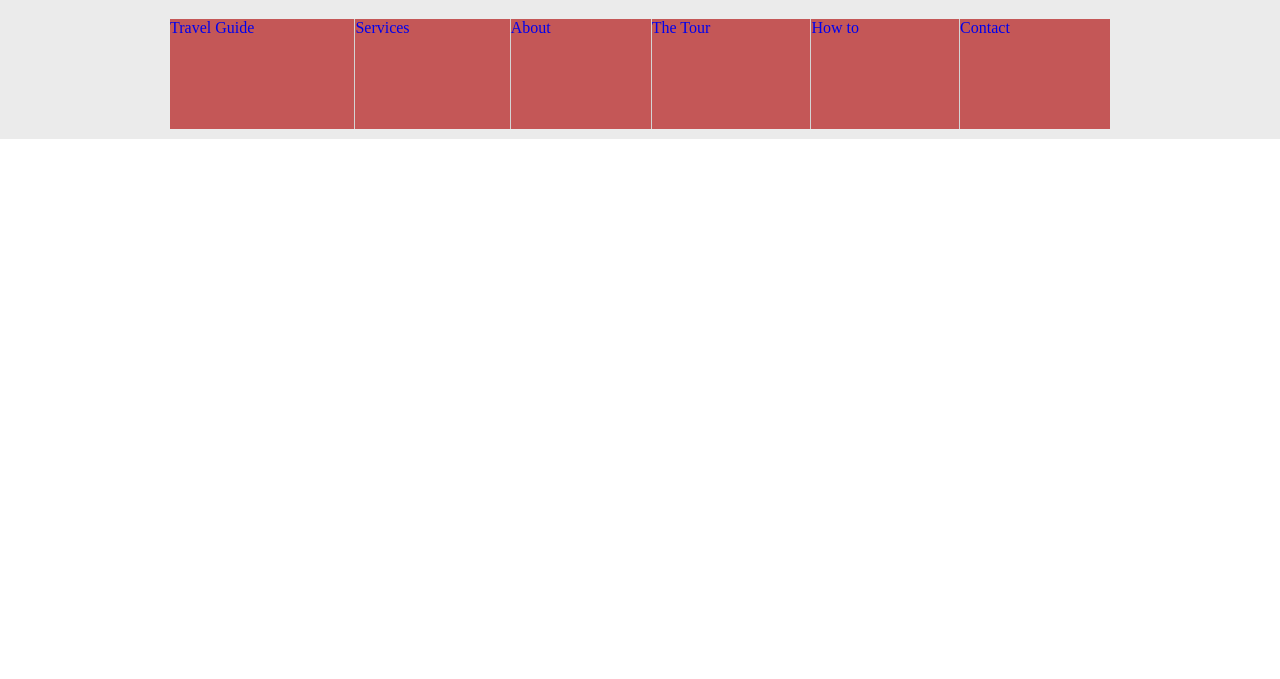
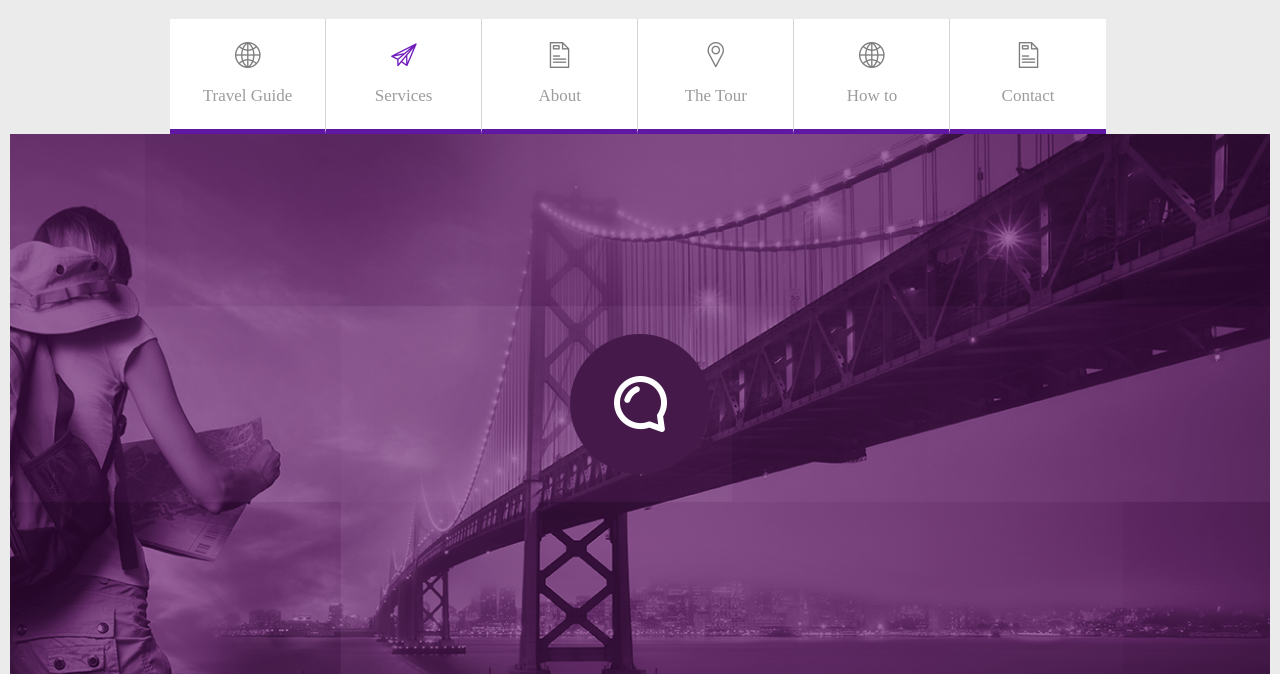
Before and after one commit to romanshutsman/romanshutsman.github.io, a website: page traveler.html in a window 1280 px wide. Shown: the part 121-800 px from the top of the page. Drawn offline with Linux system fonts and the light colour scheme; a web font is replaced by a local one.

Commit message:
update header

```diff
--- a/sass/traveler.scss
+++ b/sass/traveler.scss
@@ -36,7 +36,7 @@ $lightcolor: #d5d5d5;
 }
 header{
     background: #ebebeb;
-    padding: 10px;
+    padding: 10px 10px 0;
 }
 
 header .container section.logo{
@@ -108,22 +108,57 @@ input[type="search"].main-search {
     padding-left: 20px;
 }
     input[type="image"].search-img {
-    position: relative;mg {
     position: relative;
-    top:7px;
+
+    top:8px;
     right: 40px;
-}
+
 }
 header .container nav{
 display: flex;
 flex-wrap: wrap;
 }
 header .container nav a {
+    display: flex;
+    align-items: center;
+    justify-content: space-around;
+    flex-direction: column;
+    flex-basis: 16.5%;
+    height: 110px;
+    background: #ffffff;
+    color: #9c9c9c;
+    border-bottom: 5px solid #6017a3;
+    transition: all .4s;
+    &:hover{
+        transition: all .3s;
+        border-bottom: 1px solid #701dbb;
+        color: #701dbb;
+        transform: translateY(-5px);
+    }
     &:nth-child(-n+5){
         border-right: 1px solid #d4d4d4;
     }
-    flex-grow: 1;
-    flex-basis: 156px
-    height: 110px;
-    background: rgb(196, 87, 87);
+    p{
+        margin: 0;
+        margin-top: -30px;
+        font-family: $ptSansBold;
+        font-size: 1.063rem;
+    }
 }
+header section.main-theme{
+    height: 540px;
+    background: url(/img/traveler/br-gr.png) 100% 100% no-repeat;
+    background-size: cover;
+    display: flex;
+    justify-content: center;
+    align-items: center;
+    aside{
+        display: flex;
+        align-items: center;
+        justify-content: center;
+        height: 140px;
+        width: 140px;
+        background: #451a4a;
+        border-radius: 50%;
+    }
+}
--- a/traveler.html
+++ b/traveler.html
@@ -31,14 +31,17 @@
                     </form>
                 </section>
                 <nav>
-                  <a href="#">Travel Guide</a>
-                  <a href="#">Services</a>
-                  <a href="#">About</a>
-                  <a href="#">The Tour</a>
-                  <a href="#">How to</a>
-                  <a href="#">Contact</a>
+                  <a href="#"><img src="/img/traveler/earth.png" alt="earth"><p>Travel Guide</p></a>
+                  <a href="#"><img src="/img/traveler/plan.png" alt="planner"><p>Services</p></a>
+                  <a href="#"><img src="/img/traveler/doc.png" alt="document"><p>About</p></a>
+                  <a href="#"><img src="/img/traveler/tag.png" alt="tag"><p>The Tour</p></a>
+                  <a href="#"><img src="/img/traveler/earth.png" alt="earth"><p>How to</p></a>
+                  <a href="#"><img src="/img/traveler/doc.png" alt="document"><p>Contact</p></a>
                 </nav>
         </div>
+        <section class="main-theme">
+            <aside><img src="/img/traveler/chat-white.png" alt="chat"></aside>
+        </section>
     </header>
 </body>
 </html>
```
Also changed, not shown: css/traveler.css, img/traveler/chat-white.png (added).
